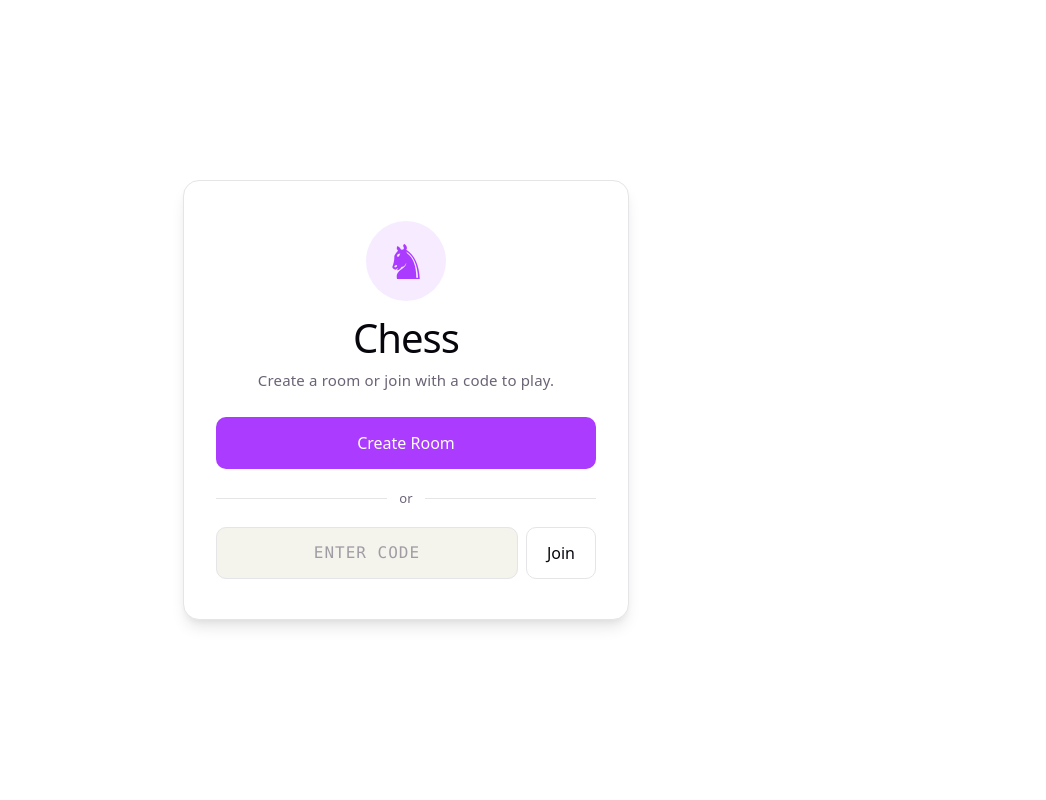
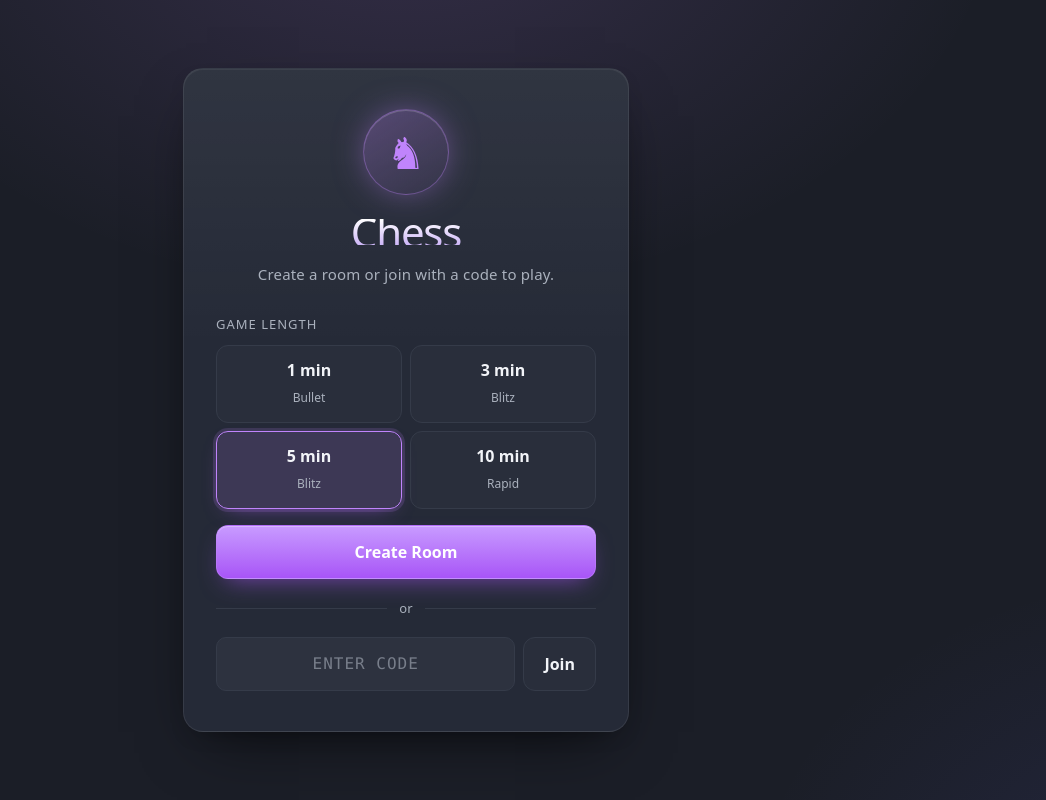
Before and after one commit to Happydorry/Chess, a React (Vite) app in the folder client/: page / in a window 1280 px wide. Shown: the whole page, without its empty margins (234-1280 px from the left). Built offline with nearby package versions, Linux system fonts and the light colour scheme; no server answers.

Commit message:
modified the css of the clock and added game length options in there to choose from

```diff
--- a/client/src/App.css
+++ b/client/src/App.css
@@ -11,32 +11,50 @@
   width: 100%;
   max-width: 380px;
   padding: 40px 32px;
-  background: var(--bg);
-  border: 1px solid var(--border);
-  border-radius: 16px;
-  box-shadow: var(--shadow);
+  background:
+    linear-gradient(180deg, rgba(255, 255, 255, 0.05), rgba(255, 255, 255, 0) 42%),
+    var(--bg);
+  border: 1px solid rgba(255, 255, 255, 0.08);
+  border-radius: 20px;
+  box-shadow:
+    inset 0 1px 0 rgba(255, 255, 255, 0.06),
+    0 24px 60px -24px rgba(0, 0, 0, 0.7),
+    0 8px 24px -16px rgba(0, 0, 0, 0.6);
   display: flex;
   flex-direction: column;
   align-items: center;
   gap: 16px;
+  animation: rise-in 0.35s cubic-bezier(0.2, 0.8, 0.2, 1);
 }
 
 .lobby-logo {
-  font-size: 48px;
+  font-size: 44px;
   line-height: 1;
-  width: 80px;
-  height: 80px;
+  width: 84px;
+  height: 84px;
   display: grid;
   place-items: center;
   border-radius: 50%;
-  background: var(--accent-bg);
+  background: linear-gradient(
+    145deg,
+    rgba(192, 132, 252, 0.28),
+    rgba(192, 132, 252, 0.06)
+  );
+  border: 1px solid rgba(192, 132, 252, 0.35);
   color: var(--accent);
+  box-shadow:
+    0 0 34px -6px rgba(192, 132, 252, 0.55),
+    inset 0 1px 0 rgba(255, 255, 255, 0.18);
 }
 
 .lobby-title {
   margin: 8px 0 0;
-  font-size: 40px;
-  letter-spacing: -1px;
+  font-size: 42px;
+  letter-spacing: -1.2px;
+  background: linear-gradient(180deg, #ffffff, #cdb6f7);
+  -webkit-background-clip: text;
+  background-clip: text;
+  color: transparent;
 }
 
 .lobby-subtitle {
@@ -45,19 +63,83 @@
   color: var(--text);
 }
 
+/* Time-control picker */
+.time-control {
+  width: 100%;
+}
+
+.time-control-label {
+  font-size: 13px;
+  text-transform: uppercase;
+  letter-spacing: 1px;
+  color: var(--text);
+  margin-bottom: 8px;
+  text-align: left;
+}
+
+.time-options {
+  display: grid;
+  grid-template-columns: repeat(2, 1fr);
+  gap: 8px;
+}
+
+.time-option {
+  font: inherit;
+  display: flex;
+  flex-direction: column;
+  align-items: center;
+  gap: 2px;
+  padding: 11px 8px;
+  border-radius: 12px;
+  border: 1px solid var(--border);
+  background: rgba(255, 255, 255, 0.02);
+  color: var(--text-h);
+  cursor: pointer;
+  transition:
+    transform 0.12s ease,
+    border-color 0.15s ease,
+    background 0.15s ease,
+    box-shadow 0.15s ease;
+}
+
+.time-option:hover {
+  border-color: var(--accent-border);
+  transform: translateY(-1px);
+}
+
+.time-option[data-selected='true'] {
+  border-color: var(--accent);
+  background: var(--accent-bg);
+  box-shadow:
+    0 0 0 3px var(--accent-bg),
+    0 8px 22px -12px rgba(168, 85, 247, 0.7);
+}
+
+.time-option-main {
+  font-size: 16px;
+  font-weight: 600;
+}
+
+.time-option-sub {
+  font-size: 12px;
+  color: var(--text);
+}
+
 /* Buttons */
 .btn {
   font: inherit;
   font-size: 16px;
-  font-weight: 500;
-  padding: 12px 20px;
-  border-radius: 10px;
+  font-weight: 600;
+  padding: 13px 20px;
+  border-radius: 12px;
   border: 1px solid transparent;
   cursor: pointer;
   transition:
-    transform 0.05s ease,
+    transform 0.12s ease,
+    filter 0.15s ease,
     background 0.15s ease,
-    border-color 0.15s ease;
+    border-color 0.15s ease,
+    box-shadow 0.15s ease;
 }
 
 .btn:active {
@@ -66,16 +148,24 @@
 
 .btn-primary {
   width: 100%;
-  background: var(--accent);
+  background: linear-gradient(180deg, #c89bff, #a855f7);
   color: #fff;
+  border-color: rgba(192, 132, 252, 0.5);
+  box-shadow:
+    0 10px 24px -10px rgba(168, 85, 247, 0.65),
+    inset 0 1px 0 rgba(255, 255, 255, 0.28);
 }
 
 .btn-primary:hover {
-  filter: brightness(1.08);
+  filter: brightness(1.06);
+  transform: translateY(-1px);
+  box-shadow:
+    0 14px 30px -10px rgba(168, 85, 247, 0.8),
+    inset 0 1px 0 rgba(255, 255, 255, 0.3);
 }
 
 .btn-ghost {
-  background: transparent;
+  background: rgba(255, 255, 255, 0.02);
   color: var(--text-h);
   border-color: var(--border);
 }
@@ -160,9 +250,11 @@
   font-weight: 600;
   letter-spacing: 6px;
   color: var(--text-h);
-  padding: 10px 18px;
-  background: var(--code-bg);
-  border-radius: 10px;
+  padding: 12px 20px;
+  background: var(--accent-bg);
+  border: 1px solid var(--accent-border);
+  border-radius: 12px;
+  box-shadow: inset 0 1px 0 rgba(255, 255, 255, 0.06);
 }
 
 .color-badge {
@@ -262,24 +354,52 @@
   display: flex;
   align-items: center;
   justify-content: space-between;
-  padding: 10px 18px;
-  border-radius: 12px;
+  padding: 12px 20px;
+  border-radius: 14px;
   border: 1px solid var(--border);
-  background: var(--bg);
+  background:
+    linear-gradient(180deg, rgba(255, 255, 255, 0.07), rgba(255, 255, 255, 0.02)),
+    var(--bg);
+  box-shadow:
+    inset 0 1px 0 rgba(255, 255, 255, 0.05),
+    0 6px 18px -12px rgba(0, 0, 0, 0.7);
   transition:
-    border-color 0.15s ease,
-    background 0.15s ease,
-    box-shadow 0.15s ease,
-    opacity 0.15s ease;
-  opacity: 0.6; /* idle side is dimmed; the running side lights up */
+    border-color 0.2s ease,
+    background 0.2s ease,
+    box-shadow 0.2s ease,
+    color 0.2s ease;
+}
+
+/* Idle side: clearly visible surface, but the numbers read as "waiting". */
+.clock[data-active='false'] .clock-time {
+  color: var(--text);
 }
 
 /* The side whose turn it is — so each player sees when it's their move. */
 .clock[data-active='true'] {
   opacity: 1;
   border-color: var(--accent-border);
-  background: var(--accent-bg);
-  box-shadow: 0 0 0 3px var(--accent-bg);
+  background:
+    linear-gradient(180deg, rgba(192, 132, 252, 0.06), rgba(255, 255, 255, 0)),
+    var(--accent-bg);
+  box-shadow:
+    0 0 0 1px var(--accent-border),
+    0 10px 30px -14px rgba(168, 85, 247, 0.7);
+  animation: clock-pulse 2s ease-in-out infinite;
+}
+
+@keyframes clock-pulse {
+  0%,
+  100% {
+    box-shadow:
+      0 0 0 1px var(--accent-border),
+      0 10px 30px -14px rgba(168, 85, 247, 0.55);
+  }
+  50% {
+    box-shadow:
+      0 0 0 1px var(--accent-border),
+      0 12px 36px -12px rgba(168, 85, 247, 0.9);
+  }
 }
 
 .clock-who {
@@ -379,10 +499,15 @@
   width: 100%;
   max-width: 360px;
   padding: 36px 32px;
-  background: var(--bg);
-  border: 1px solid var(--border);
-  border-radius: 16px;
-  box-shadow: var(--shadow);
+  background:
+    linear-gradient(180deg, rgba(255, 255, 255, 0.05), rgba(255, 255, 255, 0) 42%),
+    var(--bg);
+  border: 1px solid rgba(255, 255, 255, 0.08);
+  border-radius: 20px;
+  box-shadow:
+    inset 0 1px 0 rgba(255, 255, 255, 0.06),
+    0 24px 60px -24px rgba(0, 0, 0, 0.7),
+    0 8px 24px -16px rgba(0, 0, 0, 0.6);
   display: flex;
   flex-direction: column;
   align-items: center;
@@ -436,3 +561,14 @@
     transform: scale(1);
   }
 }
+
+@keyframes rise-in {
+  from {
+    opacity: 0;
+    transform: translateY(12px) scale(0.985);
+  }
+  to {
+    opacity: 1;
+    transform: translateY(0) scale(1);
+  }
+}
--- a/client/src/Lobby.jsx
+++ b/client/src/Lobby.jsx
@@ -1,10 +1,20 @@
 import { useEffect, useRef, useState } from 'react';
 import { socket } from './socket';
+
+// Game-length presets the room creator can choose from.
+const TIME_PRESETS = [
+  { label: '1 min', sub: 'Bullet', timeMs: 60_000, incrementMs: 0 },
+  { label: '3 min', sub: 'Blitz', timeMs: 180_000, incrementMs: 0 },
+  { label: '5 min', sub: 'Blitz', timeMs: 300_000, incrementMs: 0 },
+  { label: '10 min', sub: 'Rapid', timeMs: 600_000, incrementMs: 0 },
+];
+const DEFAULT_PRESET = 2; // 5 min
 
 export default function Lobby({ onGameStart }) {
   const [roomId, setRoomId] = useState('');
   const [inputValue, setInputValue] = useState('');
   const [myColor, setMyColor] = useState(null);
+  const [presetIndex, setPresetIndex] = useState(DEFAULT_PRESET);
 
   // Holds the latest room info so socket callbacks never read stale state.
   const roomInfo = useRef({ roomId: '', color: null });
@@ -44,7 +54,8 @@ export default function Lobby({ onGameStart }) {
 
   // ✅ Emits go inside button handlers, not loose in the component.
   const handleCreateRoom = () => {
-    socket.emit('create_room');
+    const { timeMs, incrementMs } = TIME_PRESETS[presetIndex];
+    socket.emit('create_room', { timeMs, incrementMs });
   };
 
   const handleJoinRoom = () => {
@@ -67,6 +78,24 @@ export default function Lobby({ onGameStart }) {
 
         {!inRoom && (
           <>
+            <div className="time-control">
+              <div className="time-control-label">Game length</div>
+              <div className="time-options">
+                {TIME_PRESETS.map((preset, i) => (
+                  <button
+                    key={preset.label}
+                    type="button"
+                    className="time-option"
+                    data-selected={i === presetIndex}
+                    onClick={() => setPresetIndex(i)}
+                  >
+                    <span className="time-option-main">{preset.label}</span>
+                    <span className="time-option-sub">{preset.sub}</span>
+                  </button>
+                ))}
+              </div>
+            </div>
+
             <button className="btn btn-primary" onClick={handleCreateRoom}>
               Create Room
             </button>
@@ -100,6 +129,10 @@ export default function Lobby({ onGameStart }) {
               You play <strong>{myColor}</strong>
             </div>
 
+            <div className="color-badge">
+              {TIME_PRESETS[presetIndex].label} · {TIME_PRESETS[presetIndex].sub}
+            </div>
+
             <div className="banner banner-waiting">
               <span className="spinner" /> Waiting for opponent…
             </div>
--- a/client/src/index.css
+++ b/client/src/index.css
@@ -1,15 +1,16 @@
 :root {
-  --text: #6b6375;
-  --text-h: #08060d;
-  --bg: #fff;
-  --border: #e5e4e7;
-  --code-bg: #f4f3ec;
-  --accent: #aa3bff;
-  --accent-bg: rgba(170, 59, 255, 0.1);
-  --accent-border: rgba(170, 59, 255, 0.5);
-  --social-bg: rgba(244, 243, 236, 0.5);
+  --text: #aab1bd;
+  --text-h: #f2f4f8;
+  --page: #1b1e27; /* page base */
+  --bg: #252a37; /* elevated surfaces (cards, clocks) — lighter for depth */
+  --border: #353b49;
+  --code-bg: #2d323f;
+  --accent: #c084fc;
+  --accent-bg: rgba(192, 132, 252, 0.15);
+  --accent-border: rgba(192, 132, 252, 0.5);
+  --social-bg: rgba(47, 48, 58, 0.5);
   --shadow:
-    rgba(0, 0, 0, 0.1) 0 10px 15px -3px, rgba(0, 0, 0, 0.05) 0 4px 6px -2px;
+    rgba(0, 0, 0, 0.4) 0 10px 15px -3px, rgba(0, 0, 0, 0.25) 0 4px 6px -2px;
 
   --sans: system-ui, 'Segoe UI', Roboto, sans-serif;
   --heading: system-ui, 'Segoe UI', Roboto, sans-serif;
@@ -17,9 +18,9 @@
 
   font: 18px/145% var(--sans);
   letter-spacing: 0.18px;
-  color-scheme: light dark;
+  color-scheme: dark;
   color: var(--text);
-  background: var(--bg);
+  background: var(--page);
   font-synthesis: none;
   text-rendering: optimizeLegibility;
   -webkit-font-smoothing: antialiased;
@@ -30,28 +31,22 @@
   }
 }
 
-@media (prefers-color-scheme: dark) {
-  :root {
-    --text: #9ca3af;
-    --text-h: #f3f4f6;
-    --bg: #16171d;
-    --border: #2e303a;
-    --code-bg: #1f2028;
-    --accent: #c084fc;
-    --accent-bg: rgba(192, 132, 252, 0.15);
-    --accent-border: rgba(192, 132, 252, 0.5);
-    --social-bg: rgba(47, 48, 58, 0.5);
-    --shadow:
-      rgba(0, 0, 0, 0.4) 0 10px 15px -3px, rgba(0, 0, 0, 0.25) 0 4px 6px -2px;
-  }
-
-  #social .button-icon {
-    filter: invert(1) brightness(2);
-  }
-}
-
 body {
   margin: 0;
+  min-height: 100svh;
+  background:
+    radial-gradient(
+      1000px 700px at 50% -15%,
+      rgba(192, 132, 252, 0.16),
+      transparent 60%
+    ),
+    radial-gradient(
+      820px 620px at 112% 114%,
+      rgba(99, 102, 241, 0.12),
+      transparent 55%
+    ),
+    var(--page);
+  background-attachment: fixed;
 }
 
 #root {
```
Also changed, not shown: 1 other file (tests, documents, lock files or other folders).
